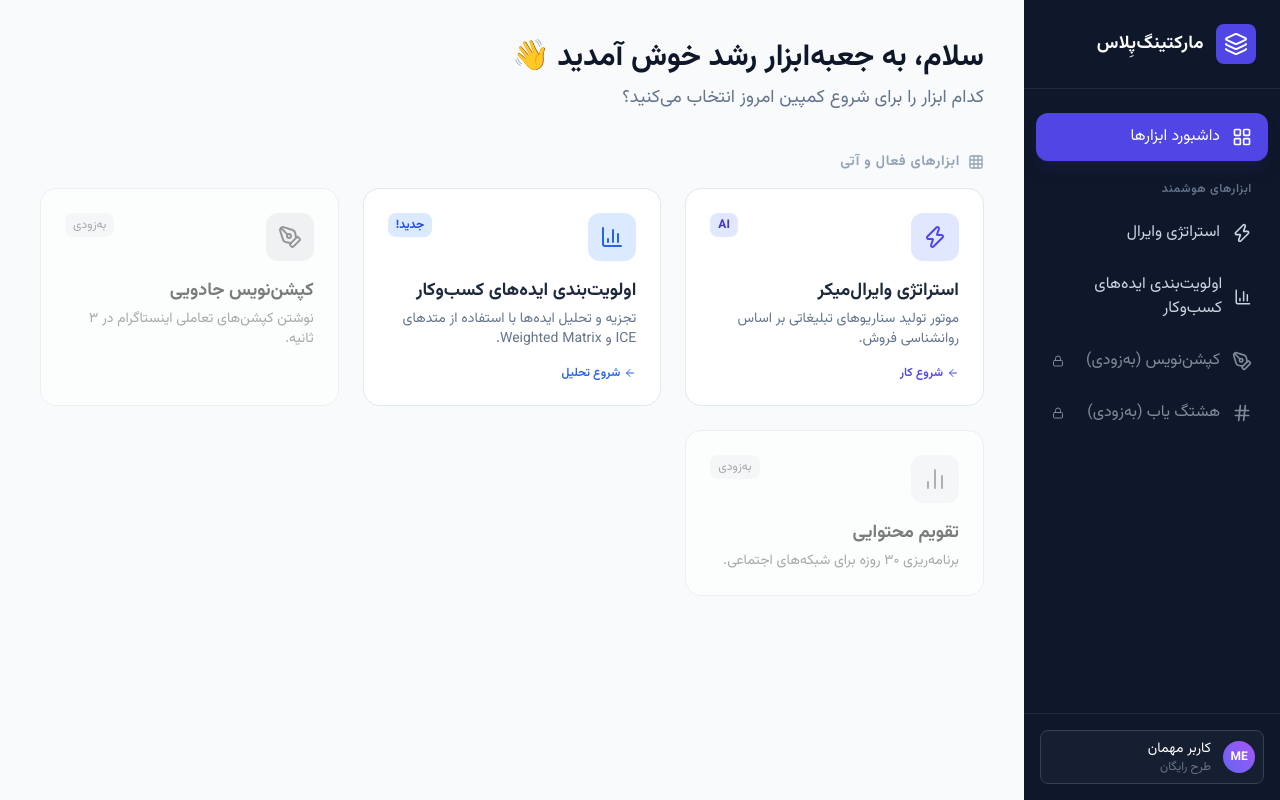
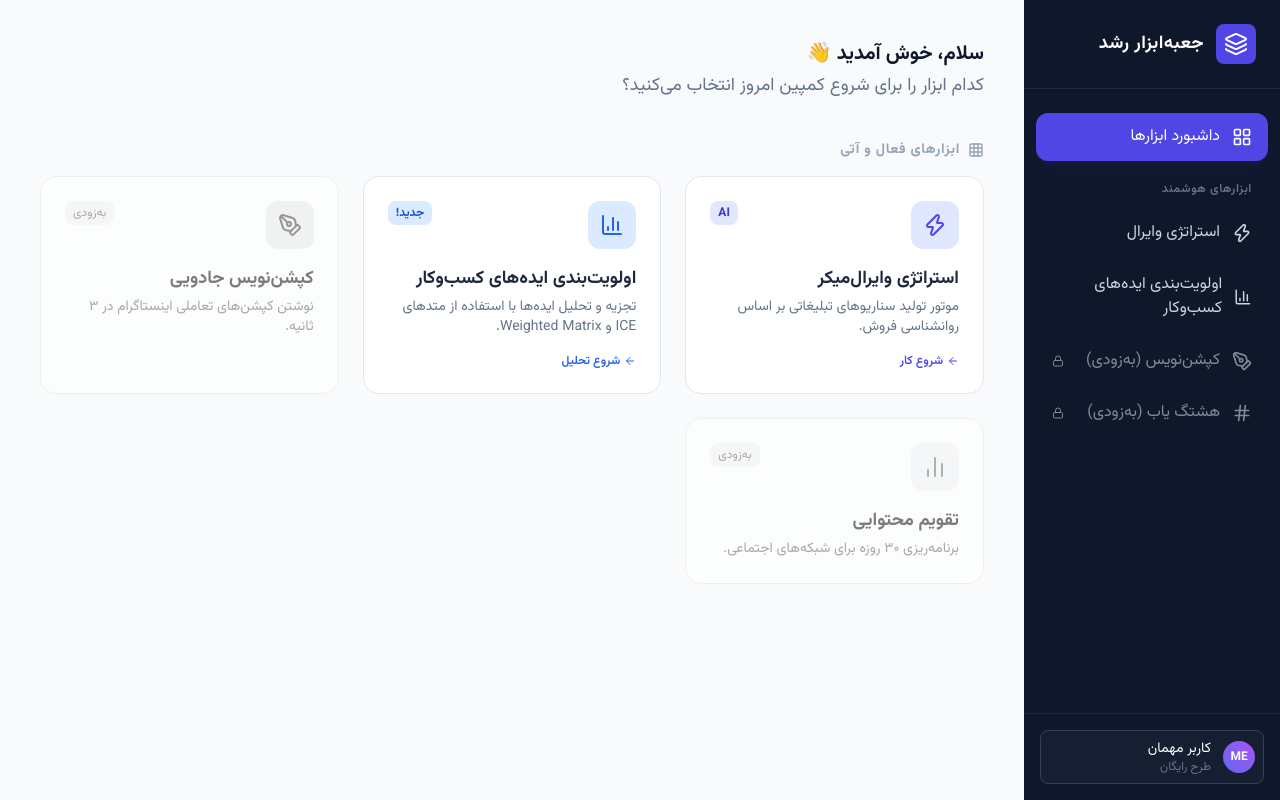
Before and after one commit to demanduteam/tools.bazaario.net, a plain HTML site: page index.html in a window 1280 px wide. Drawn offline with nearby package versions, Linux system fonts and the light colour scheme; a small style sheet from the web is missing.

Commit message:
Add files via upload

```diff
--- a/index.html
+++ b/index.html
@@ -116,7 +116,7 @@
             <div class="bg-indigo-600 p-2 rounded-lg">
                 <i data-lucide="layers" class="text-white w-6 h-6"></i>
             </div>
-            <span class="font-bold text-white text-lg tracking-wide">مارکتینگ‌پِلاس</span>
+            <span class="font-bold text-white text-lg tracking-wide">جعبه‌ابزار رشد</span>
         </div>
 
         <nav class="flex-1 overflow-y-auto py-6 px-3 space-y-1" onclick="toggleMobileMenu()">
@@ -169,7 +169,7 @@
             <div class="bg-indigo-600 p-2 rounded-lg">
                 <i data-lucide="layers" class="text-white w-6 h-6"></i>
             </div>
-            <span class="font-bold text-white text-lg tracking-wide">مارکتینگ‌پِلاس</span>
+            <span class="font-bold text-white text-lg tracking-wide">جعبه‌ابزار رشد</span>
         </div>
 
         <nav class="flex-1 overflow-y-auto py-6 px-3 space-y-1">
@@ -225,7 +225,7 @@
                 <div class="bg-indigo-600 p-1.5 rounded-lg">
                     <i data-lucide="layers" class="text-white w-5 h-5"></i>
                 </div>
-                <span class="font-bold text-slate-900">مارکتینگ‌پِلاس</span>
+                <span class="font-bold text-slate-900">جعبه‌ابزار رشد</span>
             </div>
             <button onclick="toggleMobileMenu()" class="p-2 text-slate-600 hover:bg-slate-100 rounded-lg">
                 <i data-lucide="menu" class="w-6 h-6"></i>
@@ -235,7 +235,8 @@
         <!-- VIEW 1: DASHBOARD (Hub) -->
         <div id="view-dashboard" class="p-6 md:p-10 max-w-7xl mx-auto fade-in">
             <header class="mb-10">
-                <h1 class="text-3xl font-bold text-slate-900 mb-2">سلام، به جعبه‌ابزار رشد خوش آمدید 👋</h1>
+                <!-- 1. Shortened Header -->
+                <h1 class="text-xl font-bold text-slate-900 mb-1">سلام، خوش آمدید 👋</h1>
                 <p class="text-slate-500 text-lg">کدام ابزار را برای شروع کمپین امروز انتخاب می‌کنید؟</p>
             </header>
 
```
